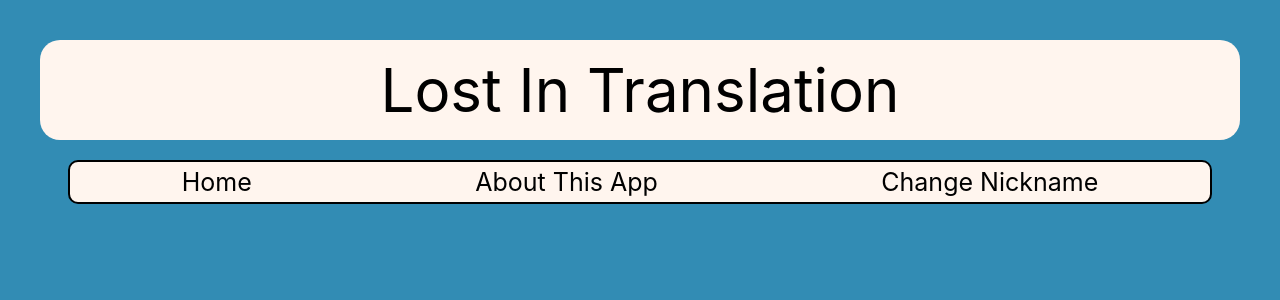
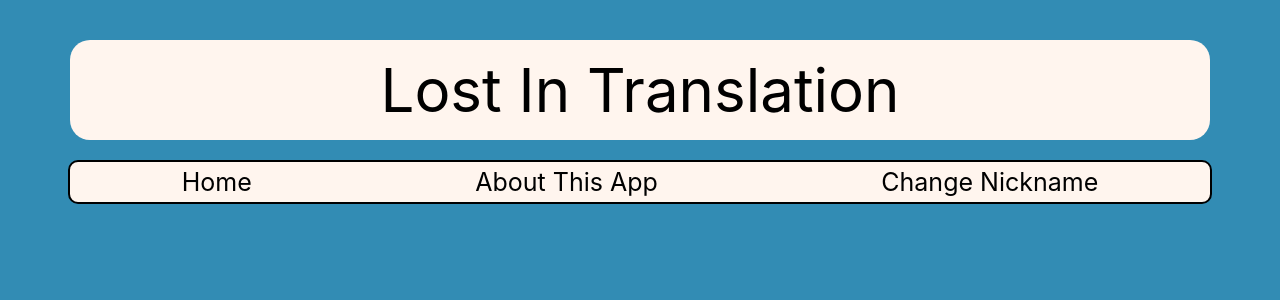
Before and after one commit to Mshea424/GA-SEI-Project-3, a React (Create React App) app in the folder client/: page / in a window 1280 px wide. Shown: the top 300 px of the page. Built offline with nearby package versions, Linux system fonts and the light colour scheme.

Commit message:
adjusted header width

```diff
--- a/client/src/App.css
+++ b/client/src/App.css
@@ -7,8 +7,9 @@ body {
 }
 
 .header {
-  width: 100%;
+  width: 95%;
   height: 100px;
+  margin: 0 auto;
   background-color: seashell;
   font-size: 60px;
   line-height: 100px;
```
